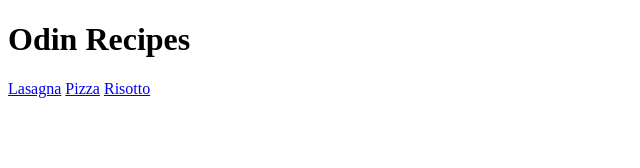
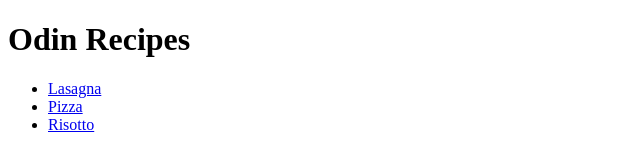
Before and after one commit to Saabane/odin-recipes, a plain HTML site: page index.html in a window 1280 px wide. Shown: the whole page, without its empty margins (0-640 px from the left). Drawn offline with Linux system fonts and the light colour scheme.

Commit message:
Added list of recipes for index
Made a unordered list for the recipes i added in the recipes folder.

```diff
--- a/index.html
+++ b/index.html
@@ -7,8 +7,10 @@
 </head>
 <body>
     <h1>Odin Recipes</h1>
-    <a href="./recipes/lasagna.html">Lasagna</a>
-    <a href="./recipes/pizza.html">Pizza</a>
-    <a href="./recipes/risotto.html">Risotto</a>
+    <ul>
+        <li><a href="./recipes/lasagna.html">Lasagna</a></li>
+        <li><a href="./recipes/pizaa.html">Pizza</a></li>
+        <li><a href="./recipes/risotto.html">Risotto</a></li>
+    </ul>
 </body>
 </html>
```
